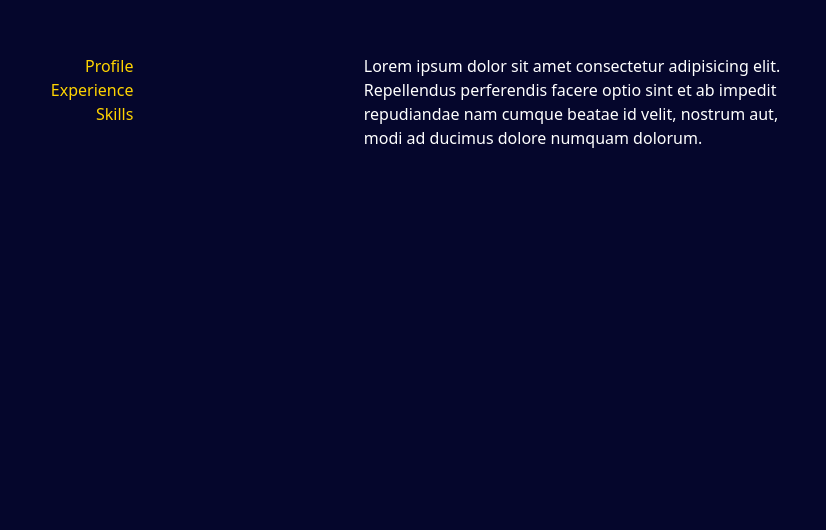
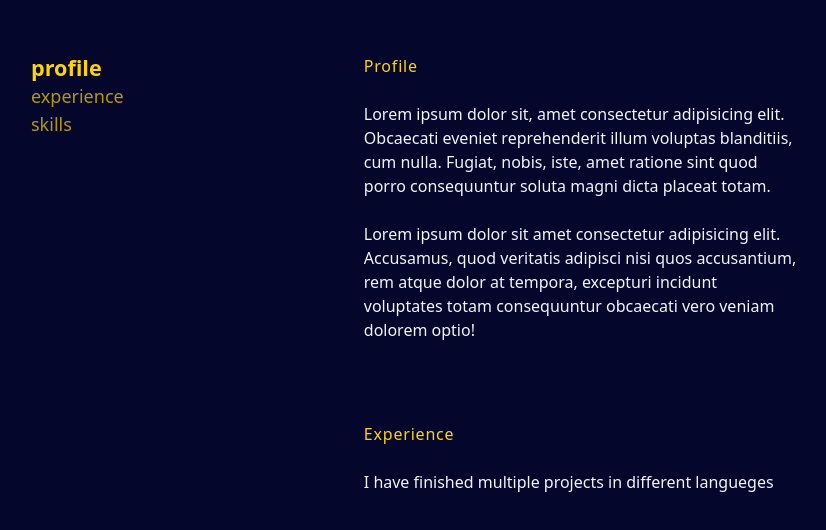
Before and after one commit to alekosomegas/portfolio, a Next.js app: page /sections/About in a window 1280 px wide. Shown: the part 202-732 px from the top of the page, without its empty margins (225-1051 px from the left). Built offline with nearby package versions, Linux system fonts and the light colour scheme.

Commit message:
wip: about section

```diff
--- a/package.json
+++ b/package.json
@@ -12,6 +12,7 @@
     "autoprefixer": "10.4.14",
     "eslint": "8.42.0",
     "eslint-config-next": "13.4.4",
+    "nanoid": "^4.0.2",
     "next": "13.4.4",
     "postcss": "8.4.24",
     "react": "18.2.0",
--- a/src/pages/components/NavBar.jsx
+++ b/src/pages/components/NavBar.jsx
@@ -5,7 +5,7 @@ export default function NavBar() {
     return (
         <nav className='flex justify-between px-14 py-5 fixed w-full'>
             <div className='flex gap-5 text-mainHighlight'>
-                <Link href='#about'>ABOUT</Link>
+                <Link className='' href='#about'>ABOUT</Link>
                 <Link href='#work'>WORK</Link>
             </div>
 
--- a/src/pages/index.js
+++ b/src/pages/index.js
@@ -16,7 +16,6 @@ export default function Home() {
         <About />
         <Work />
         <Contact />
-
       </main>
 
 
--- a/src/pages/sections/About.jsx
+++ b/src/pages/sections/About.jsx
@@ -1,14 +1,80 @@
+import React, { useRef } from "react"
+import { nanoid } from "nanoid"
+
+const sectionsLinks = ["profile", "experience", "skills"]
+
 export default function About() {
+    const sectionLinksRefs = useRef([])
+
+    function switchSelectedHighlightedLink(link) {
+        sectionLinksRefs.current.forEach(l => {
+            l === link ? l.className = "selected-sidebar"
+            : l.className = "opacity-70 hover:text-blue-400"
+        })
+    }
+
     return (
-        <section id="about" className="bg-secondary h-screen snap-start">
+        <section id="about" className="bg-secondary h-screen snap-start"
+           onMouseEnter={() => switchSelectedHighlightedLink(sectionLinksRefs.current[0])}>
+
             <div className="grid grid-cols-3 gap-[30%] pt-[20%] px-[20%]">
-                <div className="text-mainHighlight flex flex-col text-right">
-                    <h5>Profile</h5>
-                    <h5>Experience</h5>
-                    <h5>Skills</h5>
+                <div className="text-mainHighlight flex flex-col text-lg">
+                    {sectionsLinks.map((link, i) =>
+                        <a
+                        href={`#${link}`}
+                        key={nanoid()}
+                        onClick={() => switchSelectedHighlightedLink(sectionLinksRefs.current[i])}
+                        ref={el => sectionLinksRefs.current[i] = el}>
+                        {link}
+                        </a>
+                    )}
                 </div>
-                <div className=" col-span-2">
-                    <p>Lorem ipsum dolor sit amet consectetur adipisicing elit. Repellendus perferendis facere optio sint et ab impedit repudiandae nam cumque beatae id velit, nostrum aut, modi ad ducimus dolore numquam dolorum.</p>
+
+                <div className="col-span-2 overflow-y-scroll no-scrollbar max-h-[55vh] flex flex-col text-slate-100">
+                        <section id="profile"
+                            onMouseOver={() => switchSelectedHighlightedLink(sectionLinksRefs.current[0])}
+                            className="pb-20 flex flex-col gap-6 " >
+                            <h2 className="text-mainHighlight tracking-wider">Profile</h2>
+                            <p>
+                                Lorem ipsum dolor sit, amet consectetur adipisicing elit. Obcaecati eveniet reprehenderit illum voluptas blanditiis, cum nulla. Fugiat, nobis, iste, amet ratione sint quod porro consequuntur soluta magni dicta placeat totam.
+                            </p>
+                            <p>
+                                Lorem ipsum dolor sit amet consectetur adipisicing elit. Accusamus, quod veritatis adipisci nisi quos accusantium, rem atque dolor at tempora, excepturi incidunt voluptates totam consequuntur obcaecati vero veniam dolorem optio!
+                            </p>
+                        </section>
+
+                        <section id="experience"
+                            onMouseOver={() => switchSelectedHighlightedLink(sectionLinksRefs.current[1])}
+                            className="pb-20 z-10 flex flex-col gap-6 " >
+                            <h2 className="text-mainHighlight tracking-wider">Experience</h2>
+                            <p>
+                                I have finished multiple projects in different langueges and frameworks.
+                                I have finished the following courses
+                            </p>
+                            <ul>
+                                <li>MIT CS50 - Intro to Computer Science</li>
+                                <li>MIT CS50 - Intro to Computer Science</li>
+                                <li>MIT CS50 - Intro to Computer Science</li>
+                                <li>MIT CS50 - Intro to Computer Science</li>
+                                <li>MIT CS50 - Intro to Computer Science</li>
+                            </ul>
+                        </section>
+
+                        <section
+                            onMouseOver={() => switchSelectedHighlightedLink(sectionLinksRefs.current[2])}>
+                            <h2 id="skills"
+                                className="pt-[15rem] -mt-[15rem] text-mainHighlight tracking-wider">Skills</h2>
+                            <p>
+                                I am confident self learning
+                            </p>
+                            <ul>
+                                <li>JAVA</li>
+                                <li>JAVA</li>
+                                <li>JAVA</li>
+                                <li>JAVA</li>
+                                <li>JAVA</li>
+                            </ul>
+                        </section>
                 </div>
 
             </div>
--- a/src/pages/sections/Work.jsx
+++ b/src/pages/sections/Work.jsx
@@ -1,6 +1,6 @@
 export default function Work() {
     return (
-        <section id="work" className="bg-mainHighlight h-screen snap-start">
+        <section id="work" className="bg-mainHighlight h-screen snap-end">
 
         </section>
     )
--- a/src/styles/globals.css
+++ b/src/styles/globals.css
@@ -10,7 +10,8 @@
 
 body {
   color: var(--foreground);
-  background: var(--background)
+  background: var(--background);
+  scroll-behavior: smooth;
 }
 
 @layer utilities {
@@ -26,4 +27,26 @@ body {
   .snap-start {
     scroll-snap-align: start;
   }
+
+  @variants responsive {
+    /* Hide scrollbar for Chrome, Safari and Opera */
+    .no-scrollbar::-webkit-scrollbar {
+        display: none;
+    }
+
+    /* Hide scrollbar for IE, Edge and Firefox */
+    .no-scrollbar {
+        -ms-overflow-style: none;  /* IE and Edge */
+        scrollbar-width: none;  /* Firefox */
+    }
+  }
 }
+
+.selected-sidebar {
+  letter-spacing: 0.3rem;
+  font-weight: bold;
+  font-size: larger;
+  opacity: 1 !important;
+  transition-property: letter-spacing;
+  transition-duration: 0.8s;
+}
```
Also changed, not shown: 1 other file (tests, documents, lock files or other folders).
